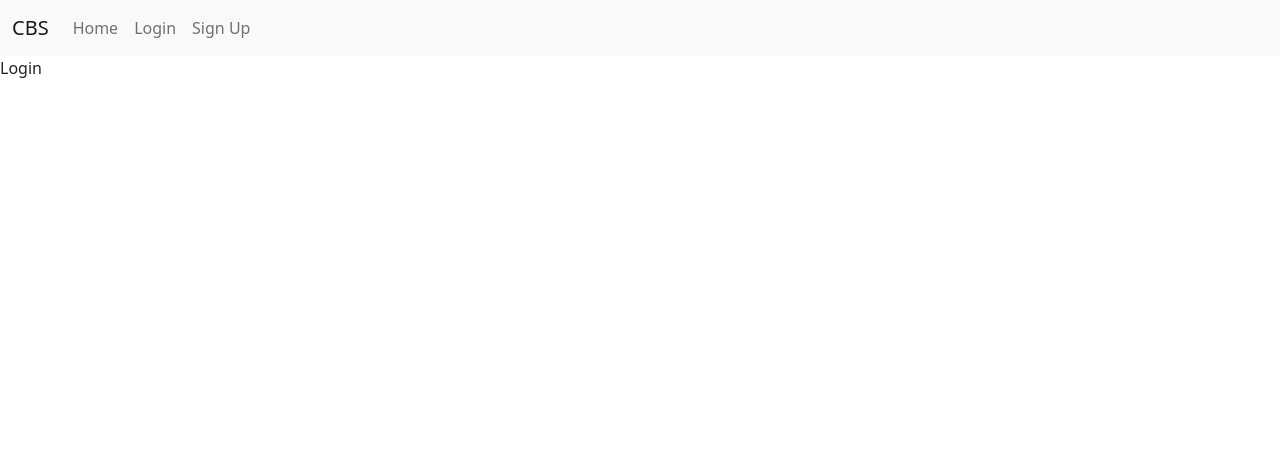
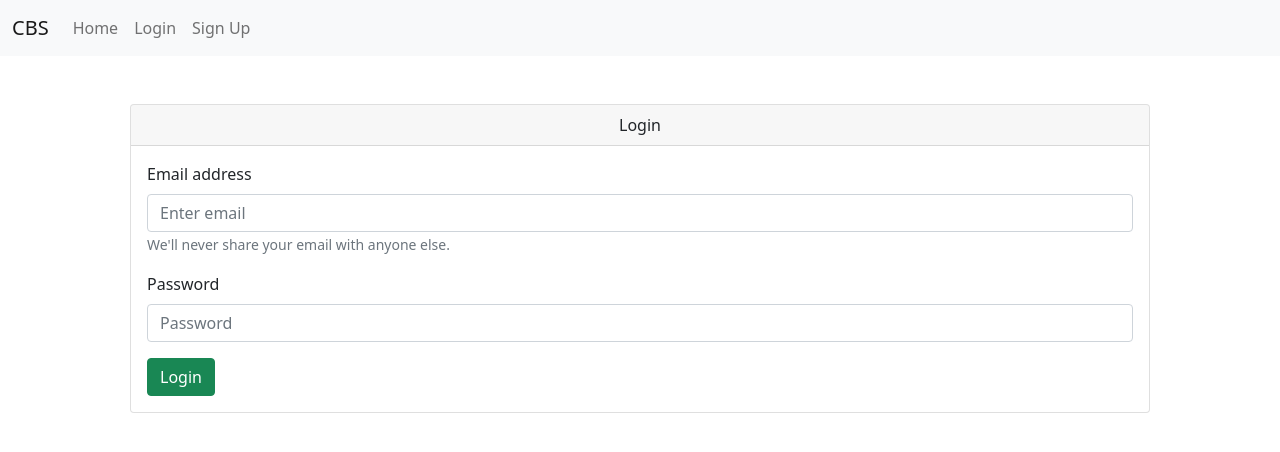
Before and after one commit to ShanuDey/centralized-banking-system-client, a React (Create React App) app: page /login in a window 1280 px wide. Shown: the top 452 px of the page. Built offline with nearby package versions, Linux system fonts and the light colour scheme.

Commit message:
design login form
Signed-off-by: ShanuDey <sd4shanudey@gmail.com>

```diff
--- a/src/components/Login.js
+++ b/src/components/Login.js
@@ -1,12 +1,36 @@
-import React from 'react'
-import Layout from './Layout'
+import React from "react";
+import Layout from "./Layout";
+import { Card, Button, Form } from "react-bootstrap";
 
 const Login = () => {
-    return (
-        <Layout>
-            Login
-        </Layout>
-    )
-}
+  return (
+    <Layout>
+      <div className="container">
+        <Card className="m-5">
+          <Card.Header className="text-center">Login</Card.Header>
+          <Card.Body>
+            <Form>
+              <Form.Group className="mb-3" controlId="formBasicEmail">
+                <Form.Label>Email address</Form.Label>
+                <Form.Control type="email" placeholder="Enter email" />
+                <Form.Text className="text-muted">
+                  We'll never share your email with anyone else.
+                </Form.Text>
+              </Form.Group>
 
-export default Login
+              <Form.Group className="mb-3" controlId="formBasicPassword">
+                <Form.Label>Password</Form.Label>
+                <Form.Control type="password" placeholder="Password" />
+              </Form.Group>
+              <Button variant="success" type="submit">
+                Login
+              </Button>
+            </Form>
+          </Card.Body>
+        </Card>
+      </div>
+    </Layout>
+  );
+};
+
+export default Login;
```
